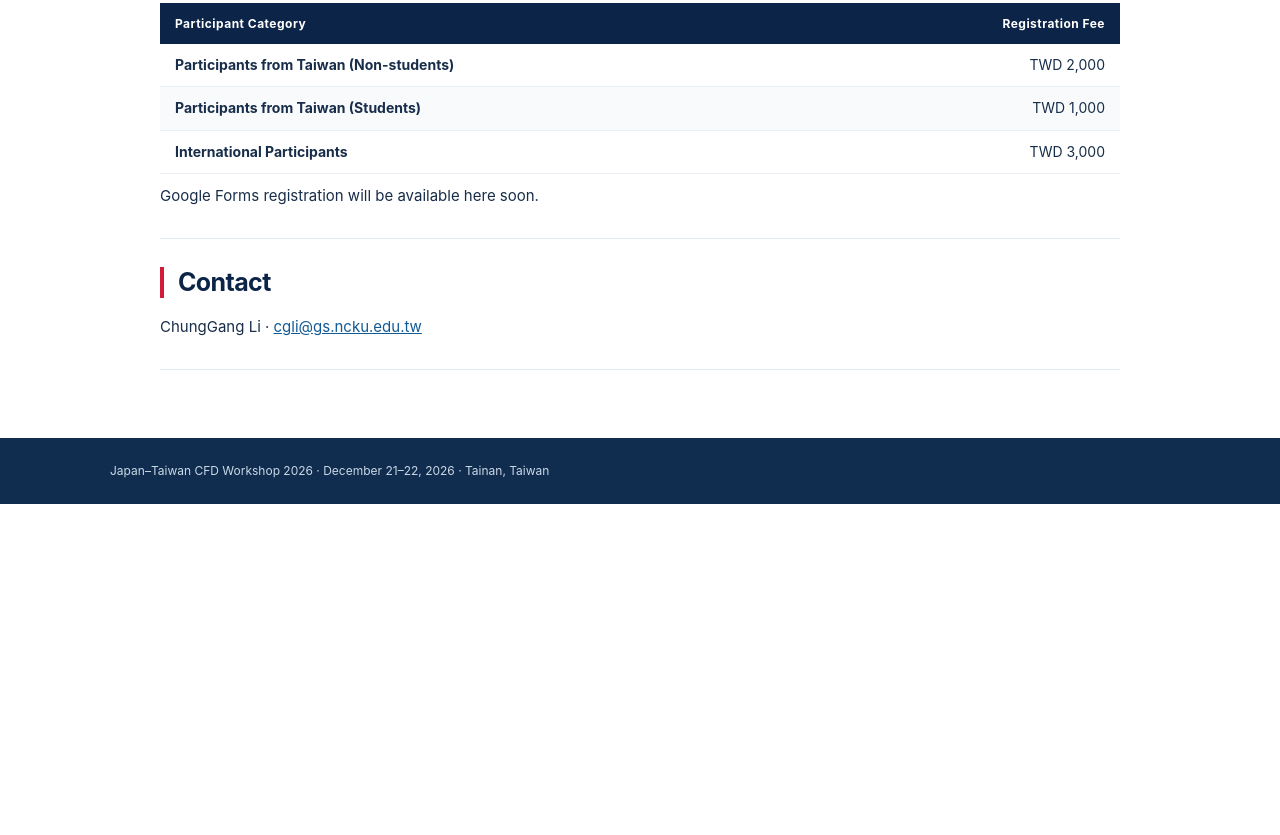
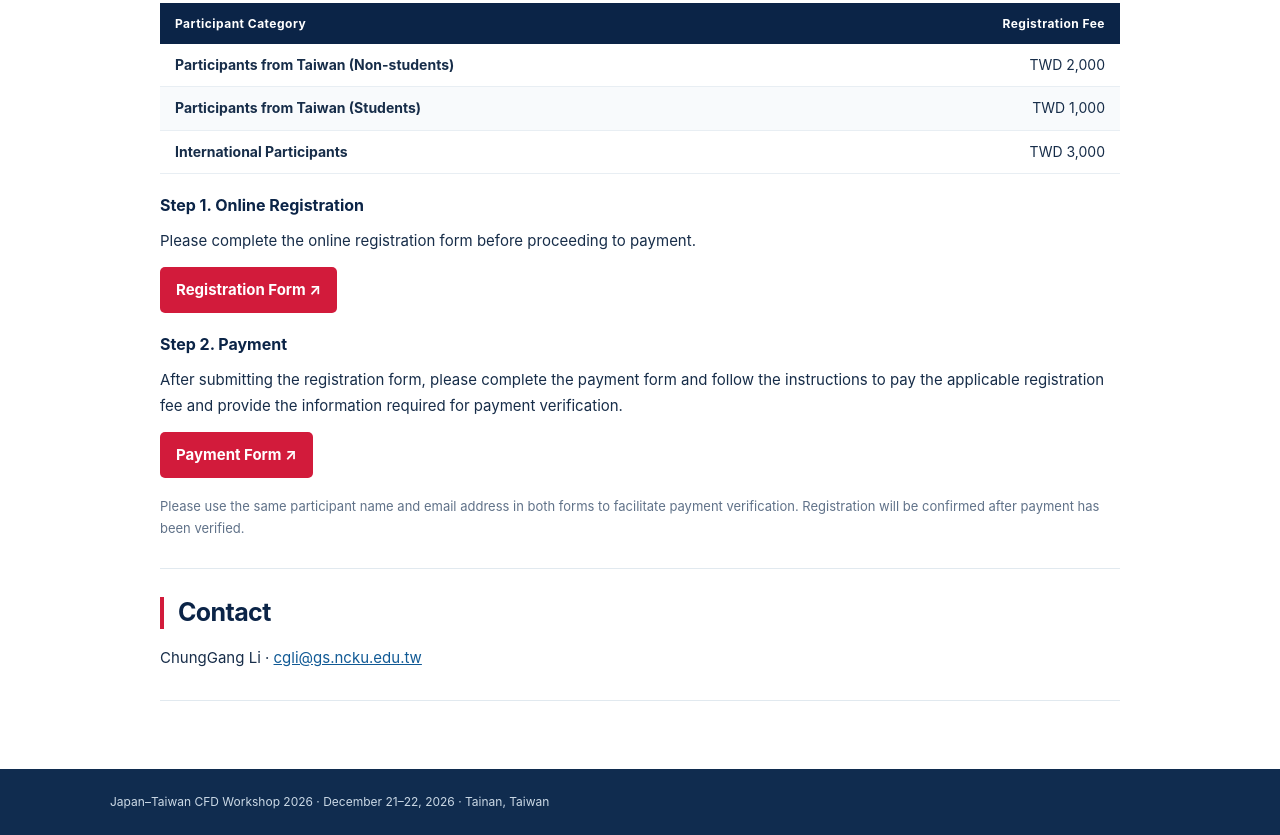
Before and after one commit to Japan-Taiwan-CFD/2026, a plain HTML site: page index.html in a window 1280 px wide. Shown: the part 2759-3594 px from the top of the page. Before the commit the page ends 3263 px from the top, so only its background shows below. Drawn offline with Linux system fonts and the light colour scheme.

Commit message:
Add files via upload

```diff
--- a/index.html
+++ b/index.html
@@ -89,8 +89,13 @@
 </tbody>
 </table>
 </div>
-<p data-registration-pending="">Google Forms registration will be available here soon.</p>
-<a class="register-button" data-registration-link="" hidden="" href="#registration">Register via Google Forms ↗</a>
+<h3 class="smaller-heading">Step 1. Online Registration</h3>
+<p>Please complete the online registration form before proceeding to payment.</p>
+<a class="register-button" href="https://docs.google.com/forms/d/e/1FAIpQLScSTUsPZNaZRFVJNkcr-rmJ1HgyuTDUwyKjjSH1OJUeCE0bIA/viewform" target="_blank" rel="noopener noreferrer">Registration Form ↗</a>
+<h3 class="smaller-heading">Step 2. Payment</h3>
+<p>After submitting the registration form, please complete the payment form and follow the instructions to pay the applicable registration fee and provide the information required for payment verification.</p>
+<a class="register-button" href="https://forms.gle/xoHtiETeiaxBcMzG7" target="_blank" rel="noopener noreferrer">Payment Form ↗</a>
+<p class="note">Please use the same participant name and email address in both forms to facilitate payment verification. Registration will be confirmed after payment has been verified.</p>
 </section>
 <section class="content-section" id="contact">
 <h2>Contact</h2>
```
